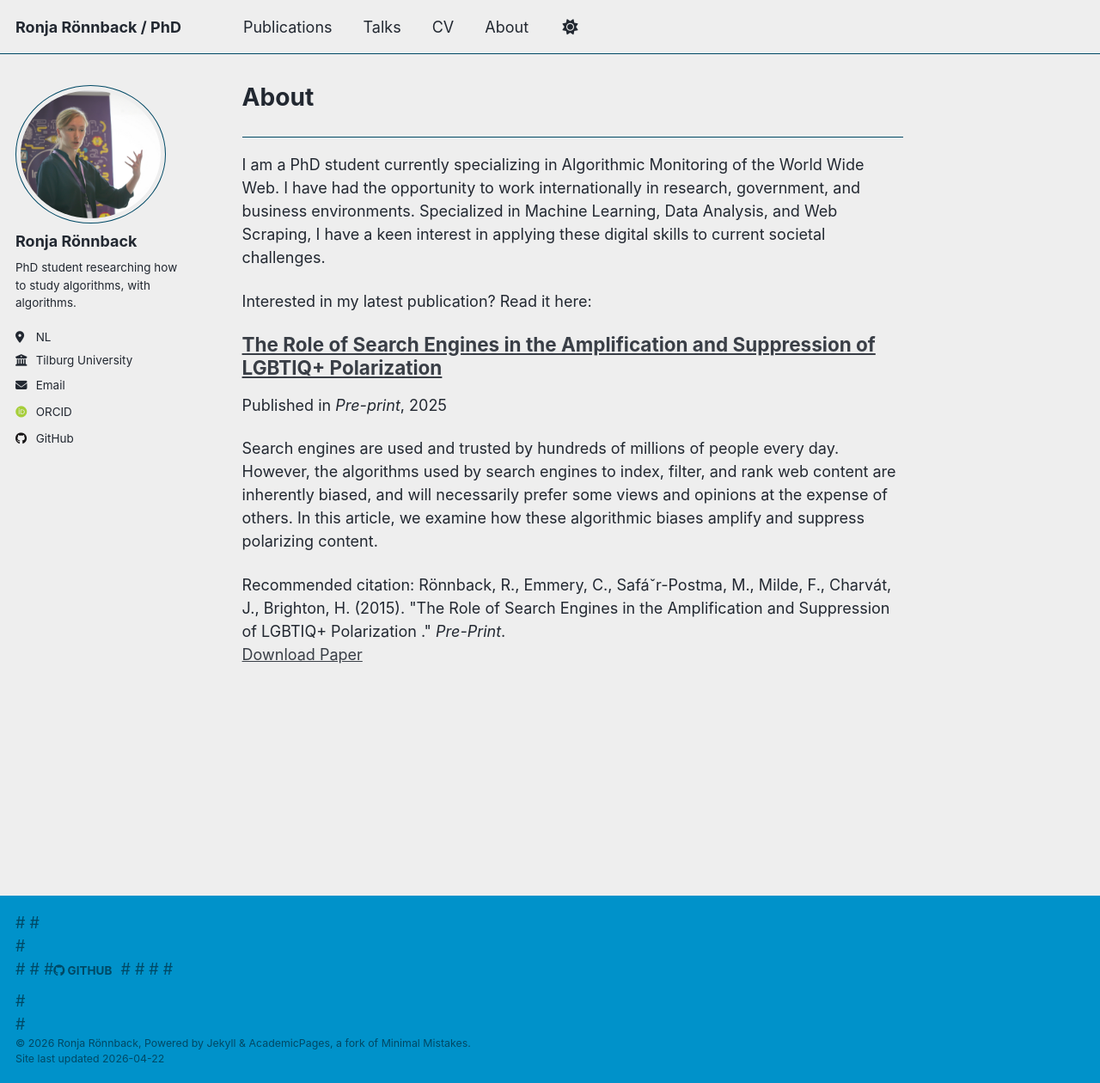
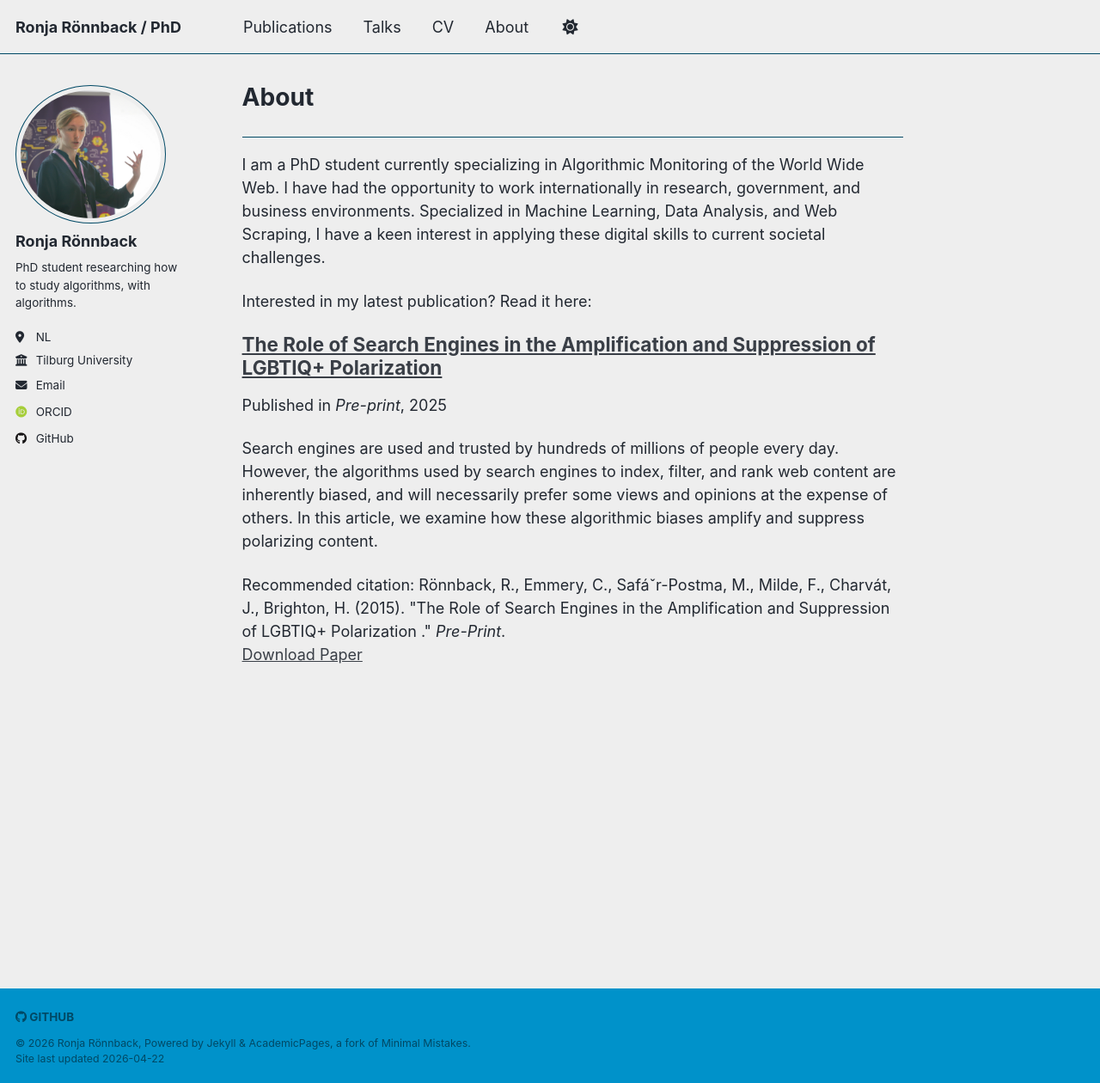
Before and after one commit to rtronnback/rtronnback.github.io, a Jekyll site: the page built from _pages/about.md, in a window 1280 px wide and 1260 px high. Shown: the whole window at 86% size. Built offline with Jekyll 4.4.1, drawn with Linux system fonts in a browser that asks for light colours; some web fonts are replaced; a script that is not in the unit is left out.

Commit message:
Update footer.html

```diff
--- a/_includes/footer.html
+++ b/_includes/footer.html
@@ -1,23 +1,23 @@
 {% include base_path %}
 
-#{% if site.author.github or site.author.bitbucket or site.atom_feed.hide != true %}
-#<div class="page__footer-follow">
-#  <ul class="social-icons">
-#    {% if site.data.ui-text[site.locale].follow_label %}
-#      <li><strong>{{ site.data.ui-text[site.locale].follow_label }}</strong></li>
-#    {% endif %}
-#    {% if site.author.github %}
-#      <li><a href="https://github.com/{{ site.author.github }}"><i class="fab fa-github" aria-hidden="true"></i> GitHub</a></li>
-#    {% endif %}
-#    {% if site.author.bitbucket %}
-#      <li><a href="https://bitbucket.org/{{ site.author.bitbucket }}"><i class="fab fa-bitbucket" aria-hidden="true"></i> Bitbucket</a></li>
-#    {% endif %}
-#    {% if site.atom_feed.hide != true %}
-#    <li><a href="{% if site.atom_feed.path %}{{ site.atom_feed.path }}{% else %}{{ base_path }}/feed.xml{% endif %}"><i class="fa fa-fw fa-rss-square" aria-hidden="true"></i> {{ site.data.ui-text[site.locale].feed_label | default: "Feed" }}</a></li>
-#    {% endif %}
-# </ul>
-#</div>
-#{% endif %}
+{% if site.author.github or site.author.bitbucket or site.atom_feed.hide != true %}
+<div class="page__footer-follow">
+  <ul class="social-icons">
+    {% if site.data.ui-text[site.locale].follow_label %}
+      <li><strong>{{ site.data.ui-text[site.locale].follow_label }}</strong></li>
+    {% endif %}
+    {% if site.author.github %}
+      <li><a href="https://github.com/{{ site.author.github }}"><i class="fab fa-github" aria-hidden="true"></i> GitHub</a></li>
+    {% endif %}
+    {% if site.author.bitbucket %}
+      <li><a href="https://bitbucket.org/{{ site.author.bitbucket }}"><i class="fab fa-bitbucket" aria-hidden="true"></i> Bitbucket</a></li>
+    {% endif %}
+    {% if site.atom_feed.hide != true %}
+    <li><a href="{% if site.atom_feed.path %}{{ site.atom_feed.path }}{% else %}{{ base_path }}/feed.xml{% endif %}"><i class="fa fa-fw fa-rss-square" aria-hidden="true"></i> {{ site.data.ui-text[site.locale].feed_label | default: "Feed" }}</a></li>
+    {% endif %}
+ </ul>
+</div>
+{% endif %}
 
 <div class="page__footer-copyright">
   &copy; {{ site.time | date: '%Y' }} {{ site.name | default: site.title }}, {{ site.data.ui-text[site.locale].powered_by | default: "Powered by" }} <a href="https://jekyllrb.com" rel="nofollow">Jekyll</a> &amp; <a href="https://github.com/academicpages/academicpages.github.io">AcademicPages</a>, a fork of <a href="https://mademistakes.com/work/minimal-mistakes-jekyll-theme/" rel="nofollow">Minimal Mistakes</a>.<br />
```
